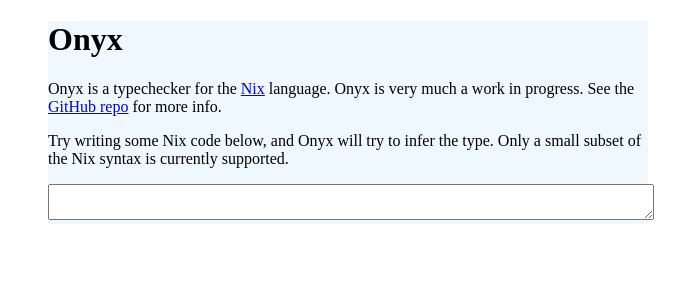
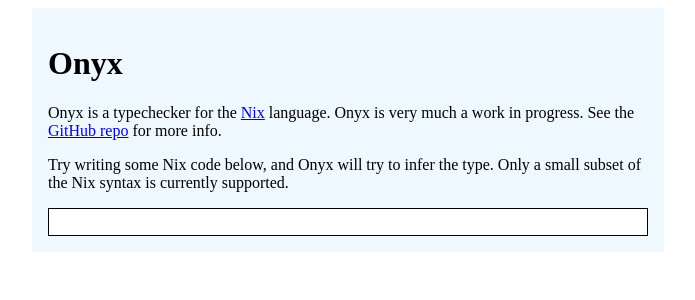
Before and after one commit to nmattia/onyx, a Svelte app in the folder playground/app/: page / in a window 1280 px wide. Shown: the top 300 px of the page, without its empty margins (292-987 px from the left). Built offline with nearby package versions, Linux system fonts and the light colour scheme.

Commit message:
Add codemirror

```diff
--- a/playground/app/package.json
+++ b/playground/app/package.json
@@ -23,6 +23,7 @@
     "vite": "^3.1.0"
   },
   "dependencies": {
+    "codemirror": "^6.0.1",
     "onyx-wasm": "file:../wasm/pkg",
     "vite-plugin-top-level-await": "^1.1.1",
     "vite-plugin-wasm": "^2.1.0"
--- a/playground/app/src/App.svelte
+++ b/playground/app/src/App.svelte
@@ -1,7 +1,11 @@
 <script lang="ts">
   import { check } from "onyx-wasm";
+  import { EditorView } from "codemirror";
 
-  const wrapError = (s: string) => {
+  let codemirrorContainer = null;
+  let output = "";
+
+  function wrapError(s: string): string {
     if (s === "") {
       return "";
     }
@@ -10,10 +14,21 @@
     } catch (e: any) {
       return `Error: ${e.toString()}`;
     }
-  };
+  }
 
-  let input = "";
-  $: output = wrapError(input);
+  function setupEditor(s: Element): void {
+    new EditorView({
+      extensions: [
+        EditorView.updateListener.of((update) => {
+          let text = update.state.doc.toString();
+          output = wrapError(text);
+        }),
+      ],
+      parent: s,
+    });
+  }
+
+  $: setupEditor(codemirrorContainer);
 </script>
 
 <main id="container">
@@ -31,12 +46,7 @@
     small subset of the Nix syntax is currently supported.
   </p>
 
-  <textarea
-    on:input={(e) => {
-      input = e.target.value;
-    }}
-    style="width: 100%;"
-  />
+  <div class="cm-container" bind:this={codemirrorContainer} />
   <output>{output}</output>
 </main>
 
@@ -45,5 +55,12 @@
     margin: auto;
     max-width: 600px;
     background: aliceblue;
+    padding: 1rem;
+  }
+
+  :global(.cm-content) {
+      background: white;
+      margin: 1rem;
+      border: 1px solid black;
   }
 </style>
```
Also changed, not shown: 1 other file (tests, documents, lock files or other folders).
